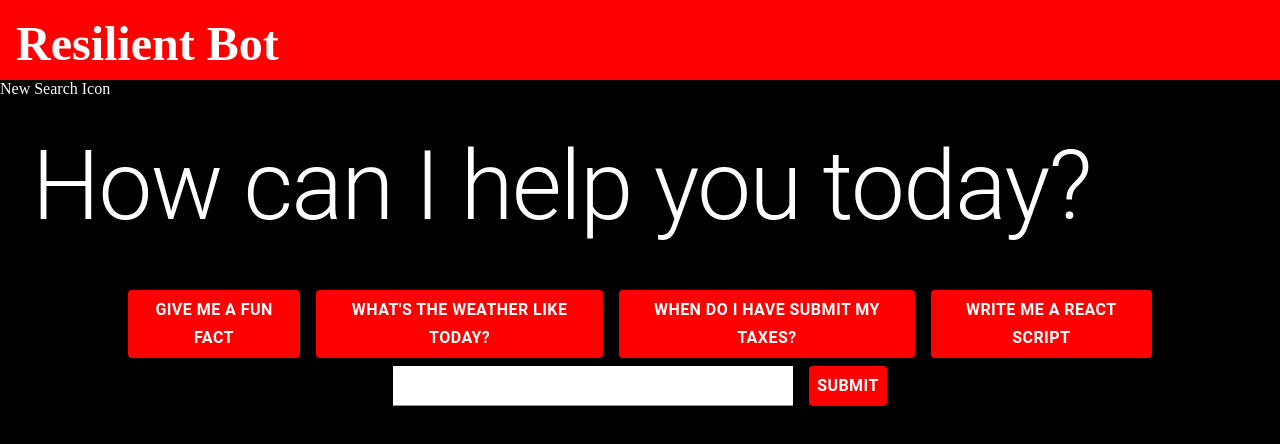
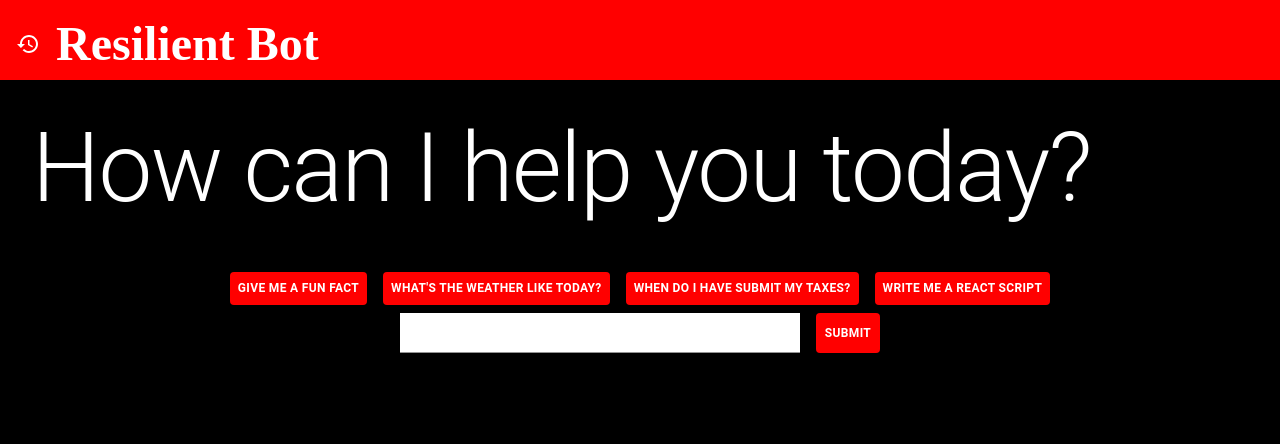
Before and after one commit to AmaurySilverio/react-ai-chat-ui, a React (Vite) app: page / in a window 1280 px wide. Shown: the top 444 px of the page. Built offline with nearby package versions, Linux system fonts and the light colour scheme.

Commit message:
feedback 1

```diff
--- a/package.json
+++ b/package.json
@@ -12,6 +12,7 @@
   "dependencies": {
     "@emotion/react": "^11.11.4",
     "@emotion/styled": "^11.11.5",
+    "@mui/icons-material": "^5.15.15",
     "@mui/material": "^5.15.15",
     "react": "^18.2.0",
     "react-dom": "^18.2.0"
--- a/src/App.jsx
+++ b/src/App.jsx
@@ -11,6 +11,7 @@ import {
   Stack,
   Typography,
 } from "@mui/material";
+import RestoreIcon from '@mui/icons-material/Restore';
 
 const App = () => {
   const [userInput, setUserInput] = useState("");
@@ -107,12 +108,14 @@ const App = () => {
           position: "static",
         }}
       >
-        Resilient Bot
+        <Stack direction="row" spacing={2} sx={{display: "flex", "align-items": "center"}}>
+          <RestoreIcon onClick={handleNewSearch} sx={{color: "white"}}>
+            New Search Icon
+          </RestoreIcon>
+            <span>Resilient Bot</span>
+          </Stack>
       </AppBar>
       <div>
-        <span className="newSearchIcon" onClick={handleNewSearch}>
-          New Search Icon
-        </span>
         <Typography sx={{ color: "white", padding: "2rem" }} variant="h1">
           How can I help you today?
         </Typography>
@@ -140,7 +143,7 @@ const App = () => {
       </Box>
       <div className="search-and-suggestion-button-container">
         <div className="btn-container">
-          <Stack direction={{ xs: "column", sm: "row" }} spacing={2}>
+          <Stack direction={{ xs: "column", lg: "row" }} spacing={2}>
             <Button
               text="Give me a fun fact"
               value={suggestedQuestion}
--- a/src/components/Button.jsx
+++ b/src/components/Button.jsx
@@ -2,7 +2,7 @@ import { Button } from '@mui/material'
 
 const CustomButton = ({ text, type, value, onClick }) => {
   return (
-    <Button sx={{backgroundColor: "red", "&:focus": {borderColor: "white", borderWidth: "0.1rem", borderStyle: "solid"}, color: "white", fontSize: "1rem", fontWeight: 700}} type={type} value={value} onClick={onClick}>
+    <Button sx={{backgroundColor: "red", "&:focus": {borderColor: "white", borderWidth: "0.1rem", borderStyle: "solid"}, "&:hover": {borderColor: "white", borderWidth: "0.1rem", borderStyle: "solid"}, color: "white", fontSize: "0.75rem", fontWeight: 700}} type={type} value={value} onClick={onClick}>
       {text}
     </Button>
   );
```
Also changed, not shown: 1 other file (tests, documents, lock files or other folders).
